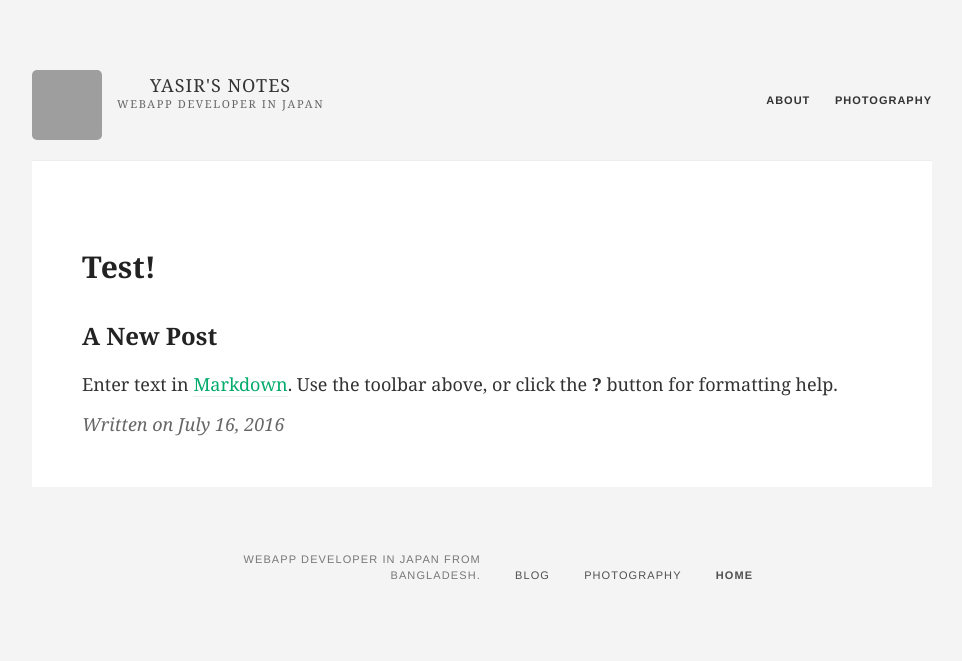
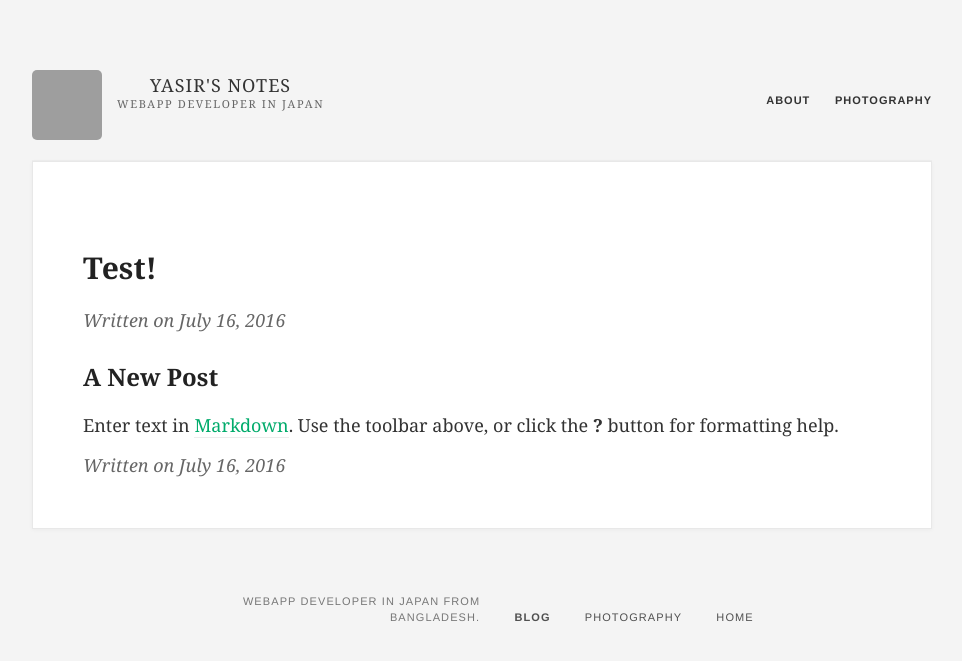
Before and after one commit to yasirtaher/blog, a Jekyll site: the page built from _posts/2016-07-16-test.md, in a window 1280 px wide. Shown: the top 661 px of the page, without its empty margins (158-1120 px from the left). Built offline with Jekyll 4.4.1, drawn with Linux system fonts in a browser that asks for light colours; comment, search, counter and statistics services are not loaded; grey boxes are pictures that could not be loaded.

Commit message:
single post

```diff
--- a/_layouts/default.html
+++ b/_layouts/default.html
@@ -57,14 +57,14 @@
             WebApp developer in Japan from Bangladesh.
         </p>
         <ul>
-            <li><a href="/blog">Blog</a></li>
+            <li><a href="/blog"><strong>Blog</strong></a></li>
         </ul>
         <ul>
             <!--<li><a href="">Work</a></li>-->
             <li><a href="/photography">Photography</a></li>
         </ul>
         <ul>
-            <li><a href="/" class="green"><strong>Home</strong></a></li>
+            <li><a href="/" class="green">Home</a></li>
         </ul>
     </footer>
     <!--<div class="wrapper-footer">-->
--- a/_layouts/post.html
+++ b/_layouts/post.html
@@ -2,8 +2,11 @@
 layout: default
 ---
 
-<article class="post" style="padding: 50px;background: #fff;">
+<article class="post" style="padding: 50px;background: #fff;box-shadow: 0 1px 4px rgba(0, 0, 0, 0.04);border: 1px solid rgba(0, 0, 0, 0.09);">
     <h1>{{ page.title }}</h1>
+    <div class="date">
+        Written on {{ page.date | date: "%B %e, %Y" }}
+    </div>
 
     <div class="entry">
         {{ content }}
--- a/style.scss
+++ b/style.scss
@@ -373,6 +373,10 @@ article .post.single-post{
 
   .comments {
     margin-top: 10px;
+    padding: 50px;
+    background: $white;
+    box-shadow: 0 1px 4px rgba(0, 0, 0, 0.04);
+    border: 1px solid rgba(0, 0, 0, 0.09);
   }
 
   .read-more {
```
